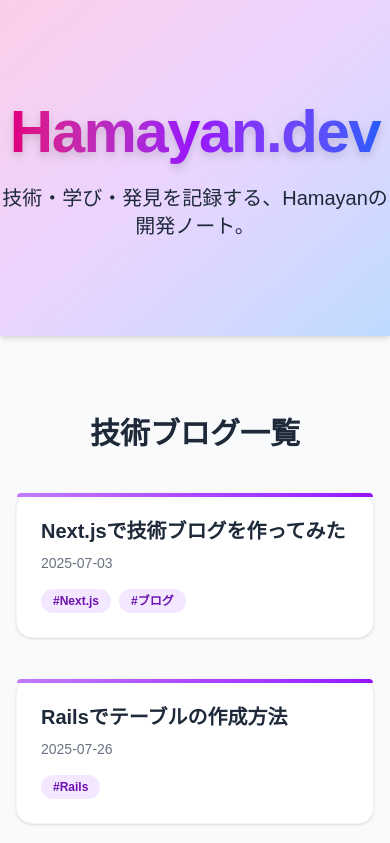
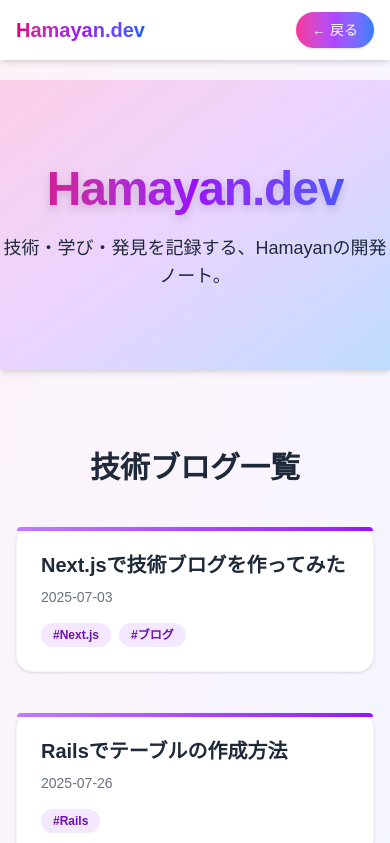
Before and after one commit to hamasaki-code/Tech-blogs, a Next.js app: page / in a window 390 px wide. Shown: the top 843 px of the page. Built offline with nearby package versions, Linux system fonts and the light colour scheme.

Commit message:
feat: Improve article detail page design for better readability

```diff
--- a/src/app/blog/[slug]/page.tsx
+++ b/src/app/blog/[slug]/page.tsx
@@ -4,6 +4,7 @@ import matter from "gray-matter";
 import { remark } from "remark";
 import html from "remark-html";
 import remarkGfm from "remark-gfm";
+import Layout from "@/components/Layout";
 
 export async function generateStaticParams() {
   const files = fs.readdirSync("src/content");
@@ -31,22 +32,25 @@ export default async function BlogPost({ params }: { params: { slug: string } })
   const contentHtml = processedContent.toString();
 
   return (
-    <main className="max-w-4xl mx-auto px-6 py-12 text-gray-800 dark:text-gray-100">
-      <section className="relative mb-12 overflow-hidden rounded-xl bg-gradient-to-br from-blue-500 to-indigo-600 shadow-lg p-10 text-white text-center">
-        <h1 className="text-5xl font-extrabold tracking-tight">{data.title}</h1>
-        <p className="text-md mt-4 opacity-90">{data.date}</p>
+    <Layout>
+      <div className="max-w-4xl mx-auto bg-white dark:bg-gray-800 p-10 my-12 rounded-xl shadow-lg">
+        {/* タイトル */}
+        <section className="w-full bg-gradient-to-r from-pink-200 via-purple-200 to-blue-200
+                      text-gray-900 py-14 text-center shadow-sm mb-6 rounded-lg">
+          <h1 className="text-4xl md:text-5xl font-extrabold tracking-tight mb-2
+                  text-transparent bg-clip-text bg-gradient-to-r
+                  from-pink-600 via-purple-600 to-blue-600">
+            {data.title}
+          </h1>
         </section>
 
-      <article className="markdown-body prose lg:prose-xl max-w-none">
-        <div dangerouslySetInnerHTML={{ __html: contentHtml }} />
-      </article>
-
         {data.tags && (
-        <div className="mt-8 flex flex-wrap gap-2">
+          <div className="flex flex-wrap justify-center gap-2 mb-6">
             {data.tags.map((tag: string) => (
               <span
                 key={tag}
-              className="inline-block bg-blue-100 text-blue-800 text-xs font-medium px-3 py-1 rounded-full dark:bg-blue-900 dark:text-blue-200"
+                className="px-3 py-1 text-xs rounded-full bg-blue-100 text-blue-800
+                    dark:bg-blue-900 dark:text-blue-200"
               >
                 #{tag}
               </span>
@@ -54,12 +58,36 @@ export default async function BlogPost({ params }: { params: { slug: string } })
           </div>
         )}
 
-      <footer className="mt-16 pt-8 border-t border-gray-200 dark:border-gray-700 text-center">
-        <p className="text-sm text-gray-500 dark:text-gray-400">
-          © {new Date().getFullYear()} Hamayan.dev — All rights reserved.
-        </p>
-      </footer>
-    </main>
+        {/* 日付 */}
+        <p className="text-center text-sm text-gray-500 mb-8">{data.date}</p>
 
+        {/* 本文 */}
+        <article className="markdown-body prose prose-lg lg:prose-xl max-w-none
+                      prose-headings:text-gray-800 prose-a:text-blue-600
+                      dark:prose-invert dark:prose-headings:text-gray-100">
+          <div dangerouslySetInnerHTML={{ __html: contentHtml }} />
+        </article>
+
+
+        {/* サイドバー（目次） */}
+        <aside
+          className="hidden lg:block fixed top-40 w-64"
+          style={{
+            right: "calc((100vw - 1024px) / 2 / 2)",
+          }}
+        >
+          <div className="bg-white/80 dark:bg-gray-800/80 backdrop-blur-sm
+                      border border-gray-200 dark:border-gray-700
+                      p-4 rounded-lg shadow-sm text-sm">
+            <h2 className="font-bold mb-2 text-gray-700 dark:text-gray-200">目次</h2>
+            <ul className="space-y-2 text-gray-600 dark:text-gray-400">
+              <li><a href="#見出し1" className="hover:text-blue-600">見出し1</a></li>
+              <li><a href="#見出し2" className="hover:text-blue-600">見出し2</a></li>
+              <li><a href="#見出し3" className="hover:text-blue-600">見出し3</a></li>
+            </ul>
+          </div>
+        </aside>
+      </div>
+    </Layout >
   );
 }
--- a/src/app/layout.tsx
+++ b/src/app/layout.tsx
@@ -25,7 +25,7 @@ export default function RootLayout({
   return (
     <html lang="ja" className="dark">
       <body
-        className={`${geistSans.variable} ${geistMono.variable} antialiased bg-gray-50 dark:bg-gray-900`}
+        className={`${geistSans.variable} ${geistMono.variable} antialiased`}
       >
         {children}
       </body>
--- a/src/app/page.tsx
+++ b/src/app/page.tsx
@@ -1,3 +1,5 @@
+import Layout from "../components/Layout";
+import Hero from "../components/Hero";
 import { getAllPosts } from "../lib/posts";
 import PostCard from "../components/PostCard";
 
@@ -5,20 +7,12 @@ export default function HomePage() {
   const posts = getAllPosts();
 
   return (
-    <>
-      {/* Hero Section */}
-      <section className="w-full bg-gradient-to-br from-pink-200 via-purple-200 to-blue-200 text-gray-900 py-24 text-center shadow-md">
-        <h1 className="text-6xl font-extrabold leading-[1.2] tracking-tight mb-4 text-transparent bg-clip-text bg-gradient-to-r from-pink-600 via-purple-600 to-blue-600 drop-shadow-lg">
-          Hamayan.dev
-        </h1>
+    <Layout>
+      <Hero
+        title="Hamayan.dev"
+        subtitle="技術・学び・発見を記録する、Hamayanの開発ノート。"
+      />
 
-        <p className="text-xl text-gray-800">
-          技術・学び・発見を記録する、Hamayanの開発ノート。
-        </p>
-      </section>
-
-
-      {/* Blog List */}
       <main className="max-w-7xl mx-auto px-4 sm:px-6 lg:px-8 py-20">
         <h2 className="text-3xl font-bold text-gray-800 mb-10 text-center">
           技術ブログ一覧
@@ -35,12 +29,6 @@ export default function HomePage() {
           ))}
         </div>
       </main>
-
-      <footer className="bg-white border-t border-gray-200 text-center py-6">
-        <p className="text-sm text-gray-500">
-          © {new Date().getFullYear()} Hamayan.dev — All rights reserved.
-        </p>
-      </footer>
-    </>
+    </Layout>
   );
 }
--- /dev/null
+++ b/src/components/Hero.tsx
@@ -0,0 +1,16 @@
+export default function Hero({
+    title,
+    subtitle,
+}: {
+    title: string;
+    subtitle?: string;
+}) {
+    return (
+        <section className="w-full bg-gradient-to-br from-pink-200 via-purple-200 to-blue-200 text-gray-900 py-20 text-center shadow-md">
+            <h1 className="text-5xl md:text-6xl font-extrabold leading-[1.2] tracking-tight mb-4 text-transparent bg-clip-text bg-gradient-to-r from-pink-600 via-purple-600 to-blue-600 drop-shadow-lg">
+                {title}
+            </h1>
+            {subtitle && <p className="text-lg md:text-xl text-gray-800">{subtitle}</p>}
+        </section>
+    );
+}
--- /dev/null
+++ b/src/components/Layout.tsx
@@ -0,0 +1,38 @@
+import Link from "next/link";
+
+export default function Layout({ children }: { children: React.ReactNode }) {
+    return (
+        <div className="min-h-screen
+                bg-gradient-to-br from-pink-50 via-purple-50 to-blue-50
+                dark:from-gray-800 dark:via-gray-900 dark:to-gray-950">
+
+            {/* ナビゲーション */}
+            <nav className="w-full bg-white dark:bg-gray-800 shadow-md fixed top-0 left-0 z-50">
+                <div className="max-w-6xl mx-auto px-4 py-3 flex items-center justify-between">
+                    <Link
+                        href="/"
+                        className="text-xl font-bold text-transparent bg-clip-text bg-gradient-to-r from-pink-600 via-purple-600 to-blue-600"
+                    >
+                        Hamayan.dev
+                    </Link>
+                    <Link
+                        href="/"
+                        className="px-4 py-2 text-sm font-medium bg-gradient-to-r from-pink-500 via-purple-500 to-blue-500 text-white rounded-full shadow hover:opacity-90 transition"
+                    >
+                        ← 戻る
+                    </Link>
+                </div>
+            </nav>
+
+            {/* メイン */}
+            <main className="pt-20">{children}</main>
+
+            {/* フッター */}
+            <footer className="bg-white dark:bg-gray-800 border-t border-gray-200 dark:border-gray-700 text-center py-6 mt-12">
+                <p className="text-sm text-gray-500 dark:text-gray-400">
+                    © {new Date().getFullYear()} Hamayan.dev — All rights reserved.
+                </p>
+            </footer>
+        </div>
+    );
+}
```
Lines whose indentation alone changed are shown as unchanged.
